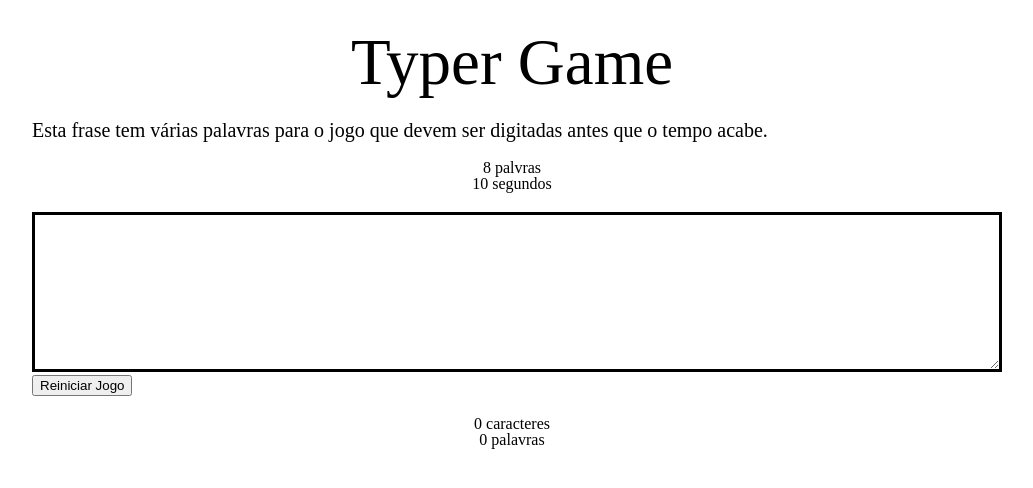
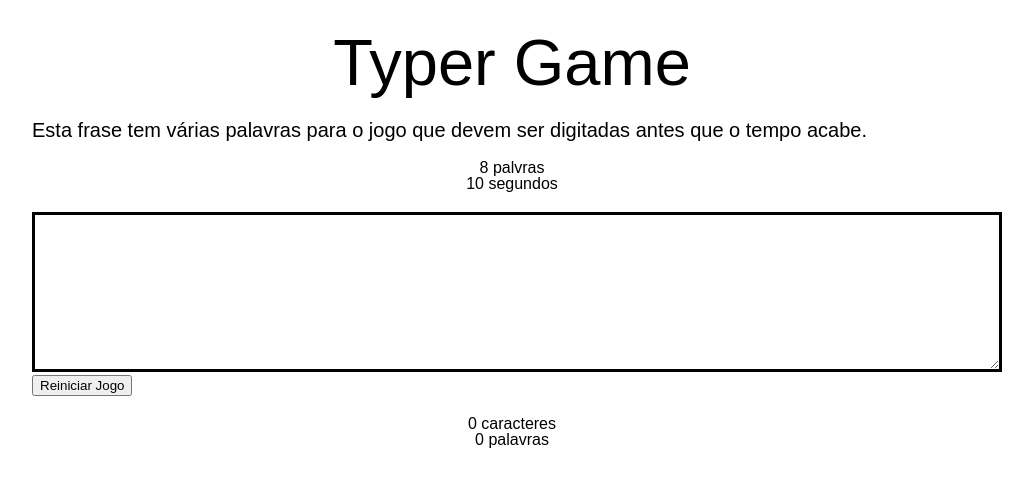
Before and after one commit to danniel20/typer_game, a plain HTML site: page client/index.html in a window 1280 px wide. Shown: the whole page, without its empty margins (128-1161 px from the left). Drawn offline with Linux system fonts and the light colour scheme.

Commit message:
adicionando google font

```diff
--- a/client/css/estilos.css
+++ b/client/css/estilos.css
@@ -1,6 +1,15 @@
+@font-face {
+  font-family: 'Roboto';
+  font-style: normal;
+  font-weight: 400;
+  src: local('Roboto'), local('Roboto-Regular'), url(fonts/roboto.woff2) format('woff2');
+  unicode-range: U+0460-052F, U+20B4, U+2DE0-2DFF, U+A640-A69F;
+}
+
 .container{
 	width: 960px;
 	margin: 0 auto;
+	font-family: 'Roboto', sans-serif;
 }
 
 .titulo {
```
Also changed, not shown: client/css/fonts/roboto.woff2 (added).
